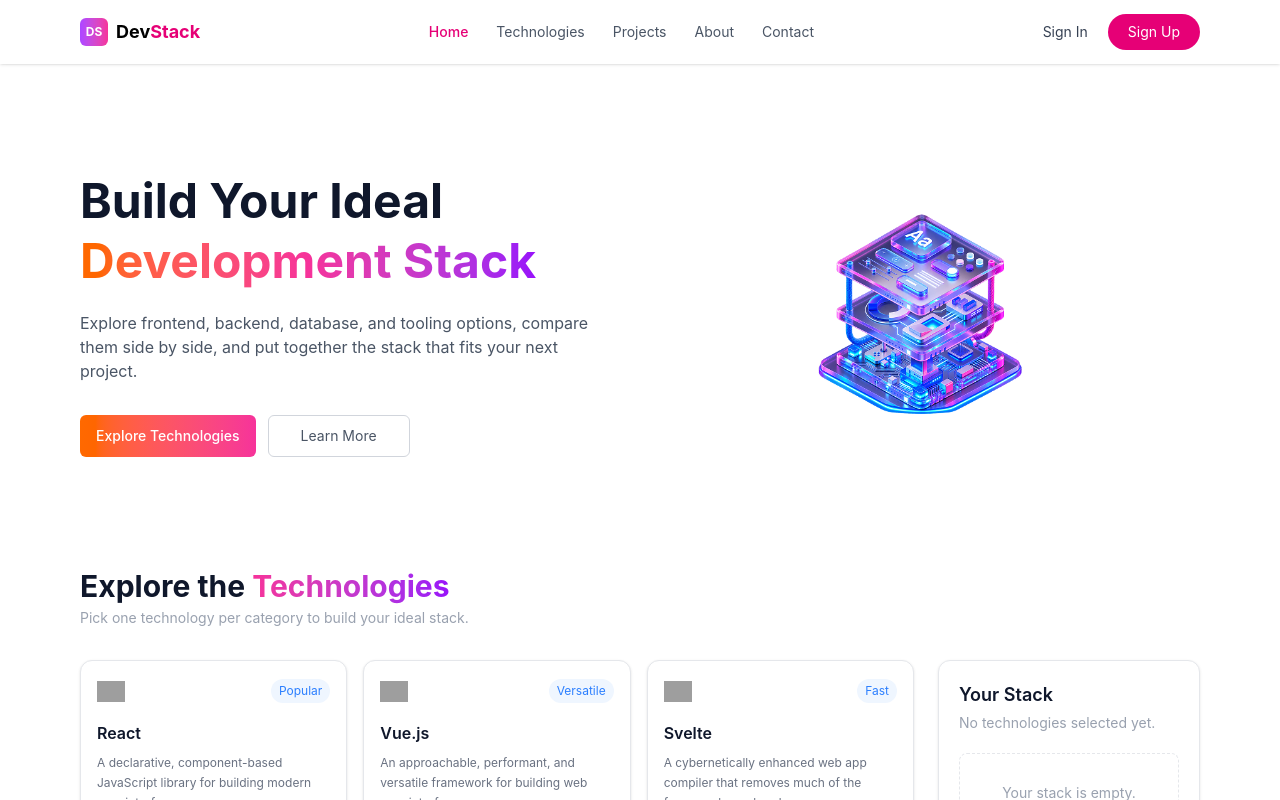
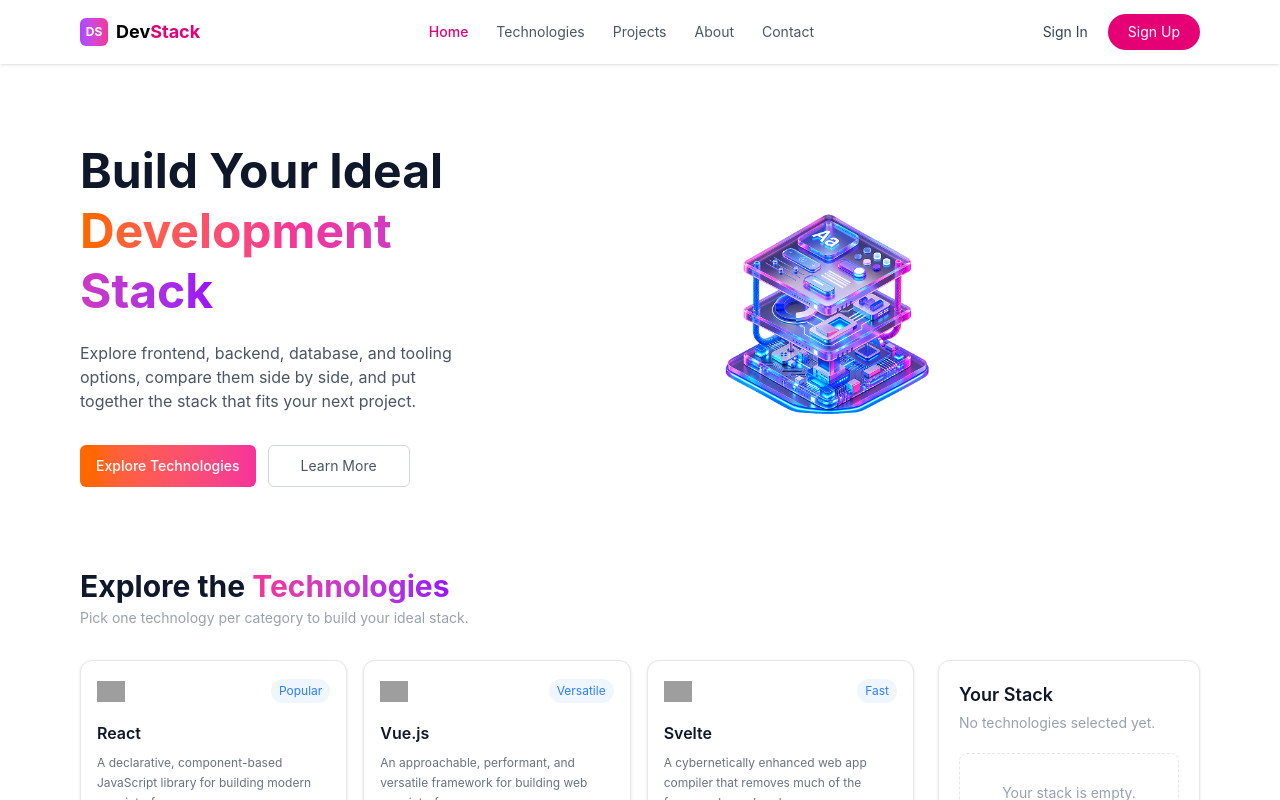
Before and after one commit to hasib095/my-dev-stack, a React (Vite) app: page / in a window 1280 px wide. Shown: the top 800 px of the page. Built offline with nearby package versions, Linux system fonts and the light colour scheme; grey boxes are pictures that could not be loaded.

Commit message:
hero final added

```diff
--- a/src/components/Hero.tsx
+++ b/src/components/Hero.tsx
@@ -3,46 +3,30 @@ const Hero = () => {
   return (
     <section className="bg-white">
       <div className="max-w-6xl mx-auto min-h-[500px] px-4 py-12 flex flex-col items-center gap-10 md:flex-row md:gap-0">
-        {/* Left Content */}
         <div className="w-full md:w-1/2">
-          {/* Heading */}
           <h1 className="text-4xl font-bold leading-tight text-slate-900 md:text-5xl">
             Build Your Ideal
             <br />
-            {/* Gradient Text */}
             <span className="bg-gradient-to-r from-orange-500 via-pink-500 to-purple-600 bg-clip-text text-transparent">
               Development Stack
             </span>
           </h1>
-
-          {/* Description */}
           <p className="mt-5 max-w-lg text-gray-600 leading-6">
             Explore frontend, backend, database, and tooling options, compare
             them side by side, and put together the stack that fits your next
             project.
           </p>
-
-          {/* Buttons */}
           <div className="mt-8 flex gap-3">
-            {/* Explore Technologies */}
             <button className="rounded-md bg-gradient-to-r from-orange-500 to-pink-500 px-4 py-2.5 text-sm font-medium text-white hover:opacity-90">
               Explore Technologies
             </button>
-
-            {/* Learn More */}
             <button className="rounded-md border border-gray-300 px-8 py-2.5 text-sm text-gray-600 hover:bg-gray-50">
               Learn More
             </button>
           </div>
         </div>
-
-        {/* Banner Image */}
-        <div className="flex w-full justify-center md:w-1/2">
-          <img
-            src={heroImage}
-            alt="Development Stack"
-            className="w-full max-w-[330px]"
-          />
+        <div className="flex w-full justify-center ">
+          <img src={heroImage}alt="Development Stack" className="w-full max-w-[330px]"/>
         </div>
       </div>
     </section>
```
